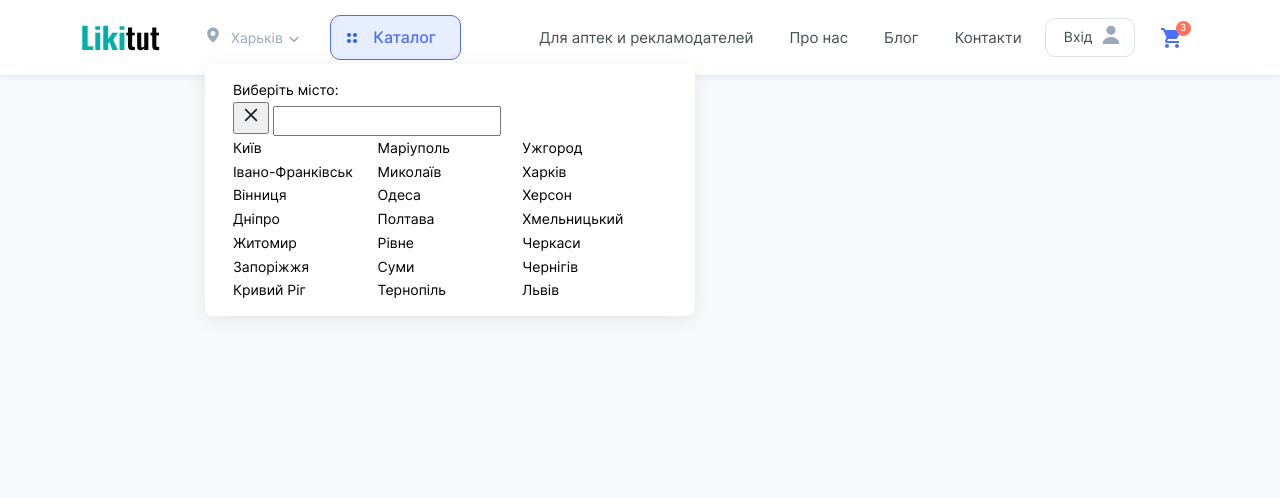
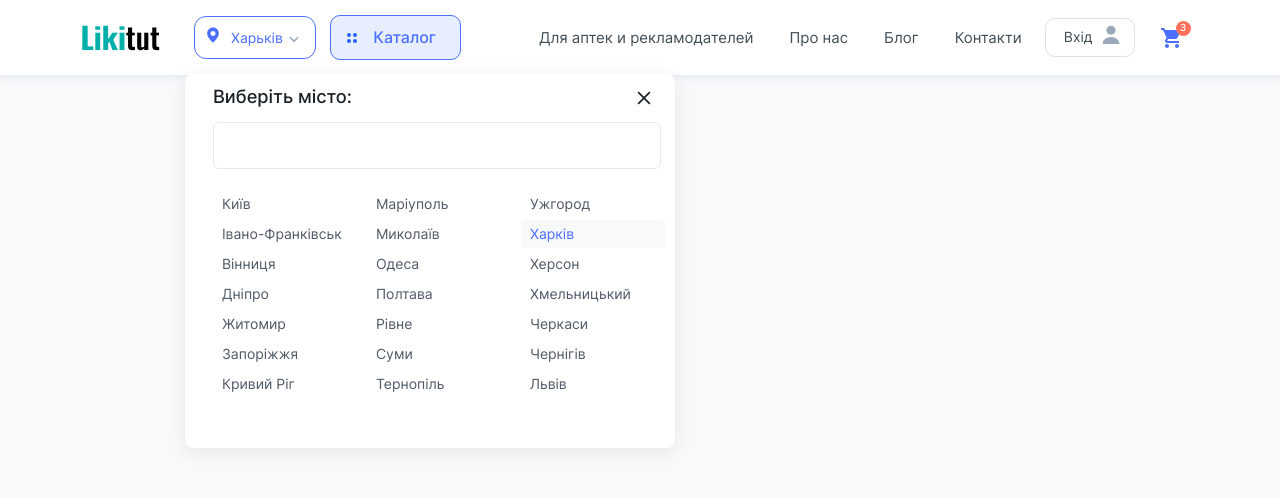
Before and after one commit to ivolat05/LikiTut, a website: page src/index.html in a window 1280 px wide. Both pictures are taken after a click on the element "Харьків". Shown: the top 498 px of the page. Drawn offline with nearby package versions, Linux system fonts and the light colour scheme; files that its build step writes are made by us from their sources.

Commit message:
uppdate 22.00

```diff
--- a/src/assets/js/app.js
+++ b/src/assets/js/app.js
@@ -0,0 +1,42 @@
+// header place open
+function openPlace() {
+    let headerPlaceHead = document.querySelector('.header-place-head');
+    let headerPlaceBody = document.querySelector('.header-place-body');
+    if (headerPlaceHead && headerPlaceBody) {
+        let headerPlaceClose = document.querySelector('.header-place-close');
+        let headerPlaceCity = document.querySelector('.header-place-city');
+        let sityName = document.querySelectorAll('.sity-name');
+        headerPlaceHead.addEventListener('click', () => {
+            if (!headerPlaceHead.classList.contains('active')) {
+                headerPlaceHead.classList.add('active');
+                headerPlaceBody.classList.add('active');
+            } else {
+                headerPlaceHead.classList.remove('active');
+                headerPlaceBody.classList.remove('active');
+            }
+
+        })
+        headerPlaceClose.addEventListener('click', () => {
+            headerPlaceHead.classList.remove('active');
+            headerPlaceBody.classList.remove('active');
+        })
+
+        sityName.forEach((item) => {
+
+            item.addEventListener('click', () => {
+                sityName.forEach((item) => {
+                    if (item.classList.contains('active')) {
+                        item.classList.remove('active')
+                    }
+                })
+                item.classList.add('active');
+                headerPlaceCity.textContent = item.textContent;
+
+                headerPlaceHead.classList.remove('active');
+                headerPlaceBody.classList.remove('active');
+            })
+        })
+
+    }
+};
+openPlace();
--- a/src/assets/sass/blocks/header.scss
+++ b/src/assets/sass/blocks/header.scss
@@ -193,12 +193,78 @@
     background: #ffffff;
     box-shadow: 0px 4px 20px rgba(0, 0, 0, 0.08);
     border-radius: 8px;
-    top: 110%;
-    left: 45px;
-    padding: 14px 28px;
+    top: 134%;
+    left: 25px;
+    padding: 14px 0 48px 28px;
+    opacity: 0;
+    z-index: -3;
+    transition: 0.4s all ease-in-out;
+}
+
+.header-place-body.active {
+    opacity: 1;
+    z-index: 2;
 }
 
 .header-place-box {
     display: grid;
     grid-template-columns: 1fr 1fr 1fr;
 }
+.header-place-close {
+    padding: 0;
+    cursor: pointer;
+    border: none;
+    outline: none;
+    border: none;
+    background: none;
+    position: absolute;
+    right: 21px;
+    top: 14px;
+}
+
+.header-place-title {
+    font-weight: 500;
+    font-size: 1.3rem;
+    line-height: 1.22rem;
+    color: #192025;
+    margin-bottom: 17px;
+}
+
+.header-place-search {
+    width: 97%;
+    background: #ffffff;
+    border: 1px solid #e7e9eb;
+    outline: none;
+    border-radius: 6px;
+    padding: 14px 15px;
+    font-weight: normal;
+    font-size: 1rem;
+    line-height: 1.2;
+    color: #4c6fff;
+    margin-bottom: 21px;
+    &::placeholder {
+        color: #79838e;
+    }
+}
+
+.sity-name {
+    font-weight: normal;
+    font-size: 1rem;
+    line-height: 2;
+    color: #505a66;
+    transition: 0.4s all ease-in-out;
+    padding-left: 9px;
+    cursor: pointer;
+    background: #ffff;
+    border-radius: 4px;
+    margin-bottom: 2px;
+    margin-right: 10px;
+    &:hover {
+        background: #f7f9fb;
+        border-radius: 4px;
+    }
+}
+.sity-name.active {
+    color: #4c6fff;
+    background: #f7f9fb;
+}
--- a/src/tpl/partials/header.html
+++ b/src/tpl/partials/header.html
@@ -15,7 +15,7 @@
                                     fill="#9AA9BB" />
                             </svg>
                         </span>
-                        <span>
+                        <span class="header-place-city">
                             Харьків
                         </span>
 
@@ -53,7 +53,7 @@
                                 Миколаїв
 
                             </div>
-                            <div class="sity-name">
+                            <div class="sity-name active">
                                 Харків
 
                             </div>
```
Also changed, not shown: dist/assets/css/style.min.css, dist/assets/img/location-active.svg (deleted), dist/assets/img/location.svg (deleted), dist/assets/js/app.js, dist/assets/js/app.min.js, dist/index.html.
